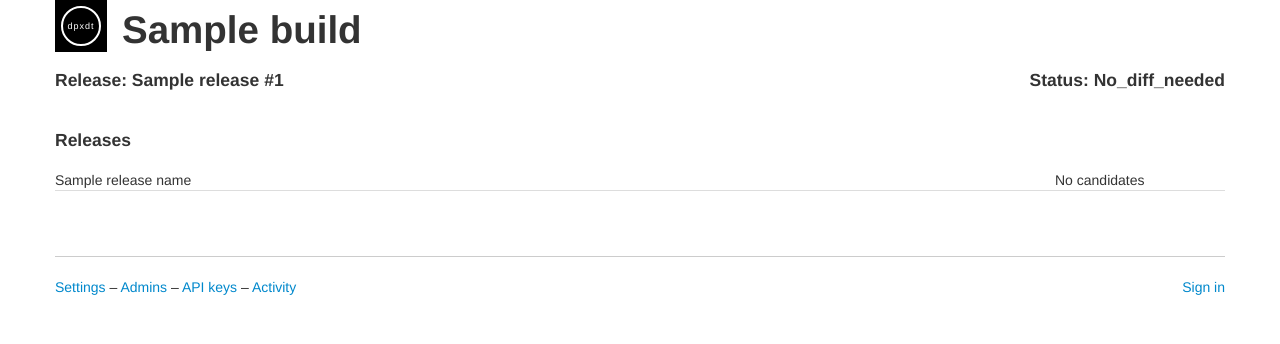
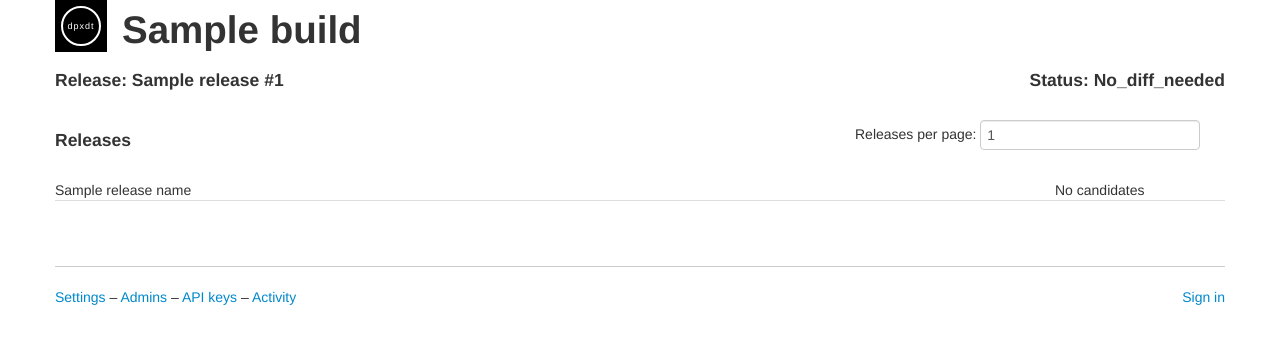
Before and after one commit to bslatkin/dpxdt, a Flask app: template dpxdt/server/templates/view_build.html in a window 1280 px wide. Shown: the top 344 px of the page. Run offline with Flask 2, Linux system fonts and the light colour scheme; the template is opened without the code that fills it: most values are stand-ins (such as "Sample title", 1, 10 or a date in 2020); parts of the project's set-up code (start-up, migrations or seed data) failed here and were passed over.

Commit message:
Configurable number of releases per page

```diff
--- a/dpxdt/server/frontend.py
+++ b/dpxdt/server/frontend.py
@@ -95,7 +95,7 @@ def new_build():
 def view_build():
     """Page for viewing all releases in a build."""
     build = g.build
-    page_size = 10
+    page_size = request.args.get('page_size', 10, type=int)
     offset = request.args.get('offset', 0, type=int)
 
     ops = operations.BuildOps(build.id)
@@ -144,7 +144,8 @@ def view_build():
         has_next_page=has_next_page,
         current_offset=offset,
         next_offset=offset + page_size,
-        last_offset=max(0, offset -  page_size))
+        last_offset=max(0, offset -  page_size),
+        page_size=page_size)
 
 
 @app.route('/release', methods=['GET', 'POST'])
--- a/dpxdt/server/templates/view_build.html
+++ b/dpxdt/server/templates/view_build.html
@@ -13,8 +13,17 @@ Build '{{ build.name }}'
 
 {% if release_name_list %}
     <div class="row">
-        <div class="span12">
+        <div class="span8">
             <h4>Releases</h4>
+        </div>
+        <div class="span4">
+            <form method="GET" action="{{ url_for('view_build') }}" class="form-inline">
+                <input type="hidden" name="id" value="{{ build.id }}" />
+                <div class="form-group">
+                    <label for="page_size" class="control-label">Releases per page: </label>
+                    <input type="number" name="page_size" id="page_size" class="form-control" value="{{ page_size }}" />
+                </div>
+            </form>
         </div>
     </div>
     <div class="row body-section">
@@ -92,7 +101,7 @@ Build '{{ build.name }}'
                 {% if has_next_page %}
                     <div class="row">
                         <div class="span2">
-                            <a href="{{ url_for('view_build', id=build.id, offset=next_offset) }}">&laquo; Older</a>
+                            <a href="{{ url_for('view_build', id=build.id, offset=next_offset, page_size=page_size) }}">&laquo; Older</a>
                         </div>
                     </div>
                 {% endif %}
@@ -100,13 +109,13 @@ Build '{{ build.name }}'
                     {% if last_offset == 0 %}
                         <div class="row">
                             <div class="span2">
-                                <a href="{{ url_for('view_build', id=build.id) }}">Newer &raquo;</a>
+                                <a href="{{ url_for('view_build', id=build.id, page_size=page_size) }}">Newer &raquo;</a>
                             </div>
                         </div>
                     {% else %}
                         <div class="row">
                             <div class="span2">
-                                <a href="{{ url_for('view_build', id=build.id, offset=last_offset) }}">Newer &raquo;</a>
+                                <a href="{{ url_for('view_build', id=build.id, offset=last_offset, page_size=page_size) }}">Newer &raquo;</a>
                             </div>
                         </div>
                     {% endif %}
```
